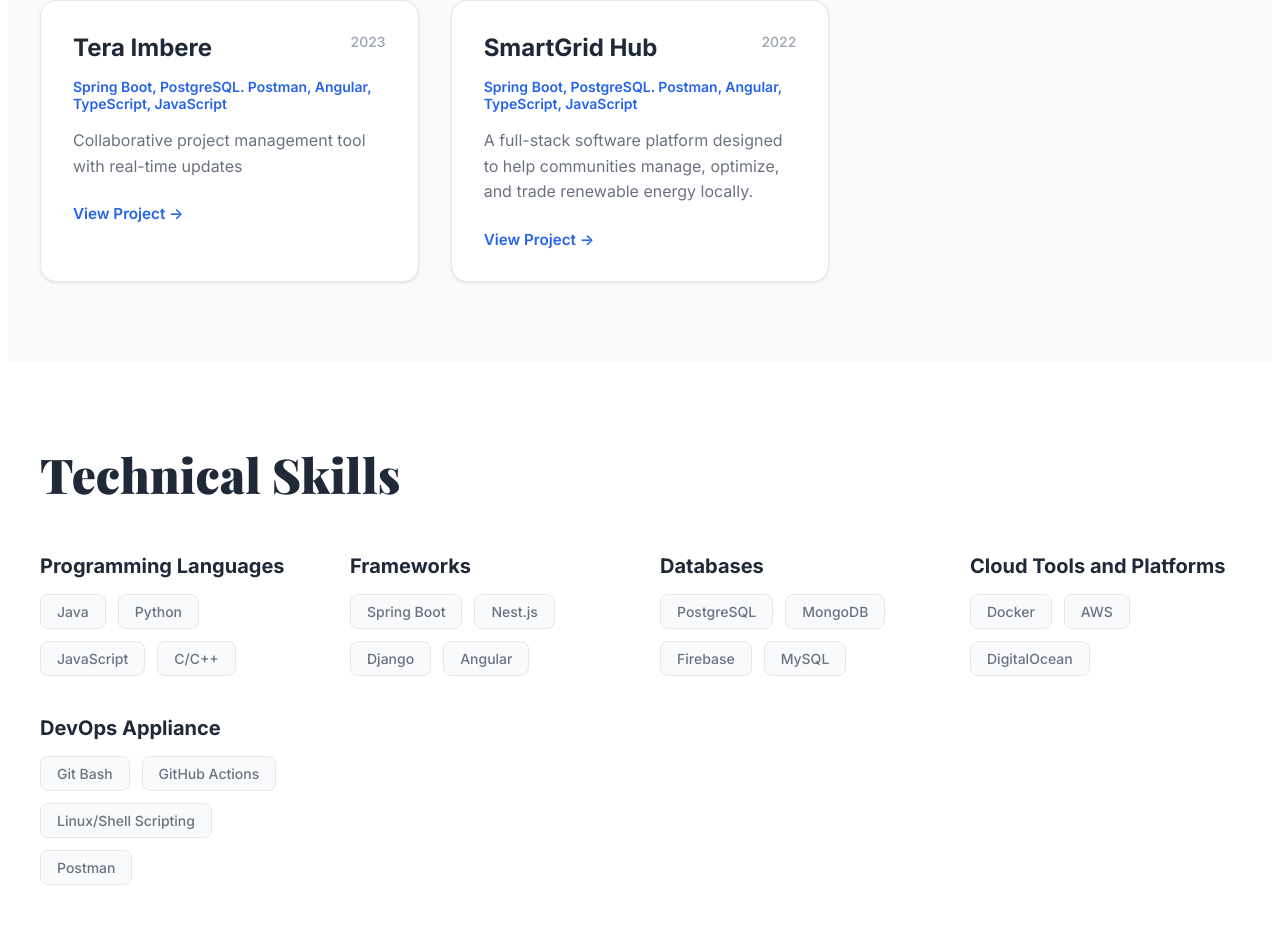
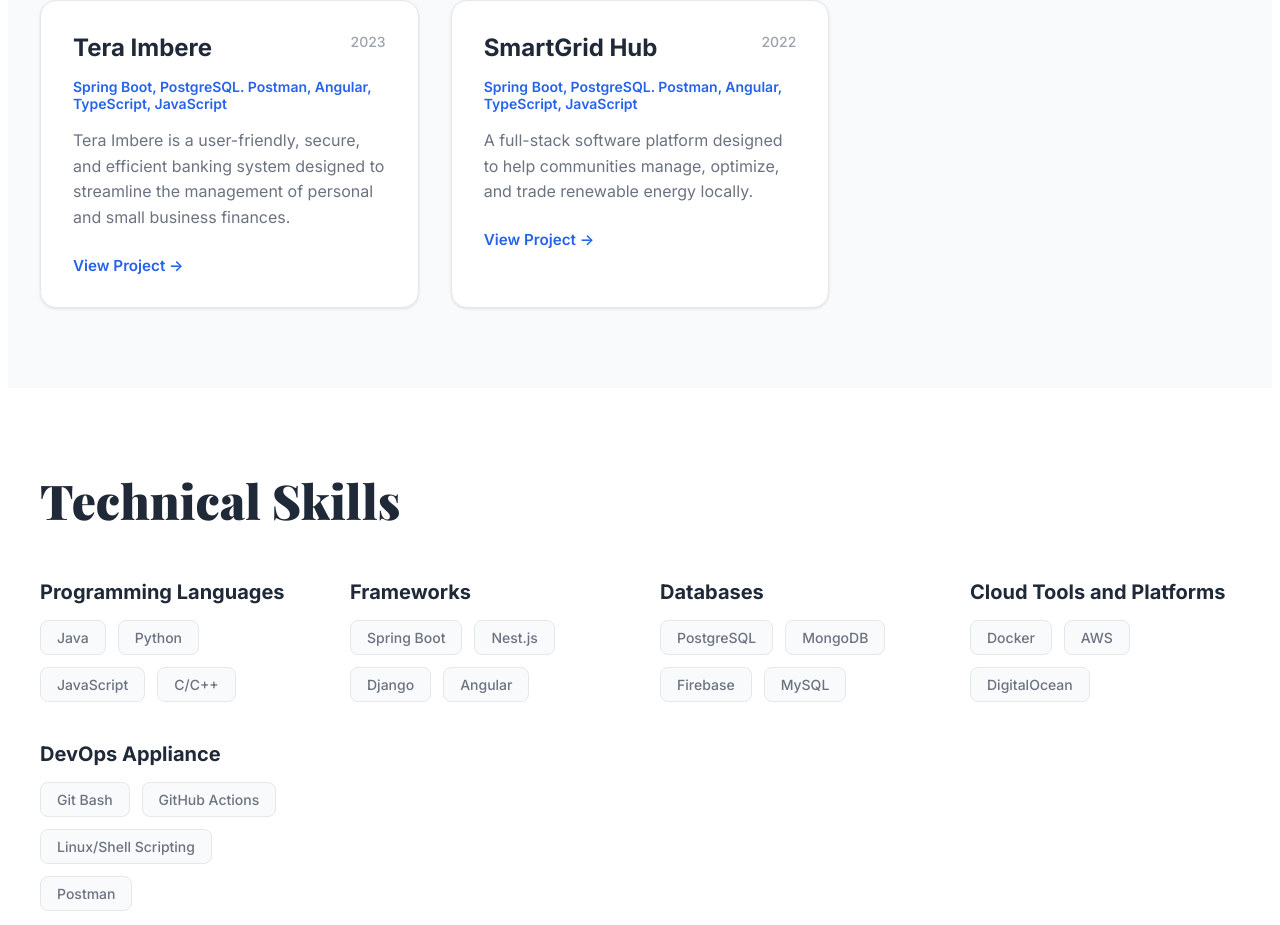
Before and after one commit to nshutifabrice09/portfolio, an Angular app: page / in a window 1280 px wide. Shown: the part 2716-3641 px from the top of the page. Built offline with nearby package versions, Linux system fonts and the light colour scheme.

Commit message:
Descriptions changed

```diff
--- a/src/app/portfolio/portfolio.ts
+++ b/src/app/portfolio/portfolio.ts
@@ -38,12 +38,12 @@ export class Portfolio {
       tech: "Spring Boot, PostgreSQL. Postman, Angular, TypeScript, JavaScript.",
       description: "A blockchain-enabled system that tracks produce from farm to table, verifying eco-friendly practices and fair labor use.",
       year: "2024",
-      link: "https://github.com/yourusername/project3"
+      link: "https://github.com/nshutifabrice09/sustainable-food-tracker-backend"
     },
     {
       title: "Tera Imbere",
       tech: "Spring Boot, PostgreSQL. Postman, Angular, TypeScript, JavaScript",
-      description: "Collaborative project management tool with real-time updates",
+      description: "Tera Imbere is a user-friendly, secure, and efficient banking system designed to streamline the management of personal and small business finances.",
       year: "2023",
       link: "https://github.com/nshutifabrice09/Tera-imbere-spring-boot"
     },
```
